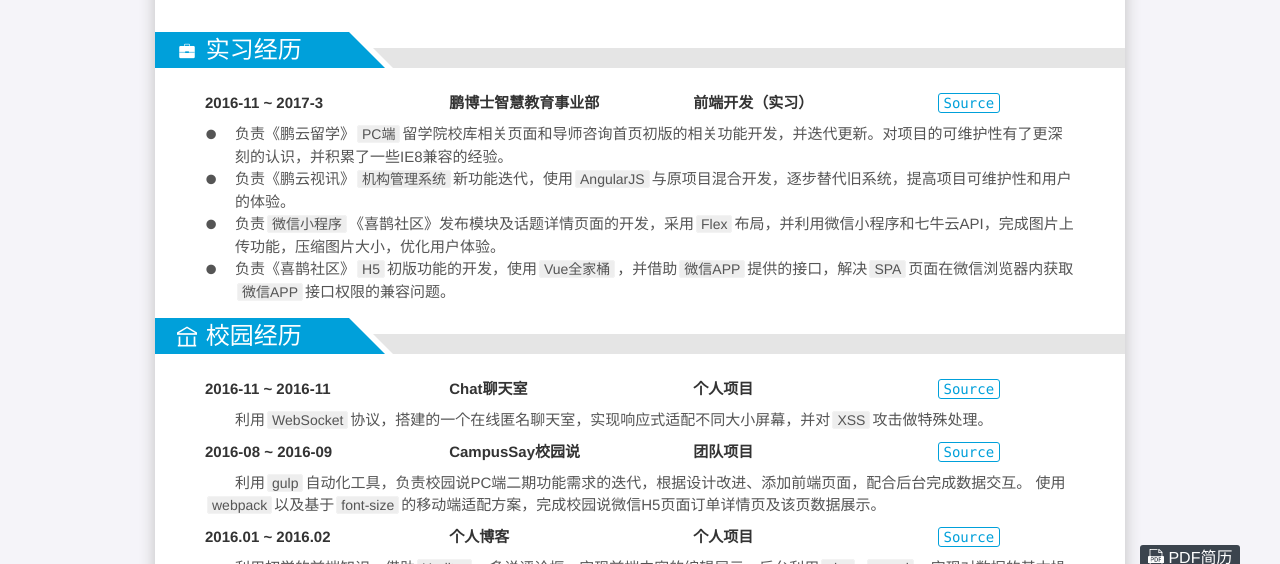
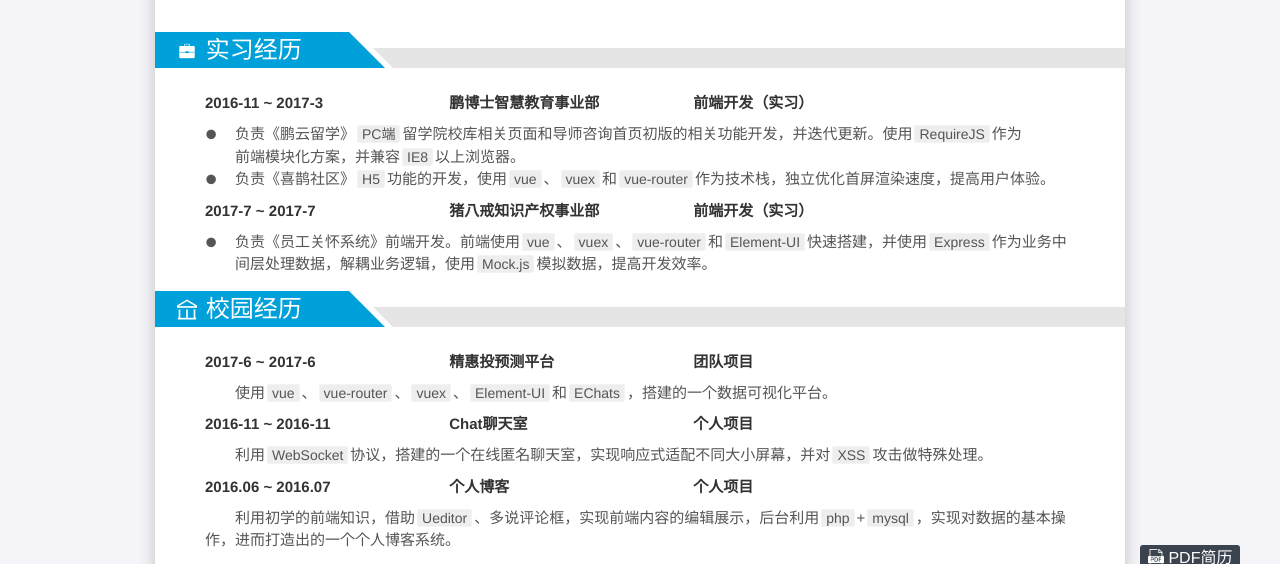
Before and after one commit to suwu150/RESUME, a website: page index.html in a window 1280 px wide. Shown: the part 223-787 px from the top of the page. Drawn offline with Linux system fonts and the light colour scheme.

Commit message:
:fire:修改简历

```diff
--- a/index.html
+++ b/index.html
@@ -49,20 +49,29 @@
                         <span class="item-time">2016-11 ~ 2017-3</span>
                         <h3 class="item-name">鹏博士智慧教育事业部</h3>
                         <span class="item-title">前端开发（实习）</span>
-                        <a class="btn item-more" href="http://www.pengyunliuxue.com/" target="_blank">Source</a>
+                        <!-- <a class="btn item-more" href="http://www.pengyunliuxue.com/" target="_blank">Source</a> -->
                     </header>
                     <div class="item-bd">
                         <p class="section-content">
-                            负责《鹏云留学》<strong>PC端</strong>留学院校库相关页面和导师咨询首页初版的相关功能开发，并迭代更新。对项目的可维护性有了更深刻的认识，并积累了一些IE8兼容的经验。
+                            负责《鹏云留学》<strong>PC端</strong>留学院校库相关页面和导师咨询首页初版的相关功能开发，并迭代更新。使用<strong>RequireJS</strong>作为<br>前端模块化方案，并兼容<strong>IE8</strong>以上浏览器。
                         </p>
                         <p class="section-content">
-                            负责《鹏云视讯》<strong>机构管理系统</strong>新功能迭代，使用<strong>AngularJS</strong>与原项目混合开发，逐步替代旧系统，提高项目可维护性和用户的体验。
+                            负责《喜鹊社区》<strong>H5</strong>功能的开发，使用<strong>vue</strong>、<strong>vuex</strong>和<strong>vue-router</strong>作为技术栈，独立优化首屏渲染速度，提高用户体验。
                         </p>
+                    </div>
+                </div>
+            </div>
+             <div class="section-bd">
+                <div class="item">
+                    <header class="item-hd">
+                        <span class="item-time">2017-7 ~ 2017-7</span>
+                        <h3 class="item-name">猪八戒知识产权事业部</h3>
+                        <span class="item-title">前端开发（实习）</span>
+                        <!-- <a class="btn item-more" href="http://www.pengyunliuxue.com/" target="_blank">Source</a> -->
+                    </header>
+                    <div class="item-bd">
                         <p class="section-content">
-                            负责<strong>微信小程序</strong>《喜鹊社区》发布模块及话题详情页面的开发，采用<strong>Flex</strong>布局，并利用微信小程序和七牛云API，完成图片上传功能，压缩图片大小，优化用户体验。
-                        </p>
-                        <p class="section-content">
-                            负责《喜鹊社区》<strong>H5</strong>初版功能的开发，使用<strong>Vue全家桶</strong>，并借助<strong>微信APP</strong>提供的接口，解决<strong>SPA</strong>页面在微信浏览器内获取<strong>微信APP</strong>接口权限的兼容问题。
+                            负责《员工关怀系统》前端开发。前端使用<strong>vue</strong>、<strong>vuex</strong>、<strong>vue-router</strong>和<strong>Element-UI</strong>快速搭建，并使用<strong>Express</strong>作为业务中间层处理数据，解耦业务逻辑，使用<strong>Mock.js</strong>模拟数据，提高开发效率。
                         </p>
                     </div>
                 </div>
@@ -79,10 +88,23 @@
             <div class="section-bd">
                 <div class="item">
                     <header class="item-hd">
+                        <span class="item-time">2017-6 ~ 2017-6</span>
+                        <h3 class="item-name">精惠投预测平台</h3>
+                        <span class="item-title">团队项目</span>
+                        <!-- <a class="btn item-more" href="https://chat.crazyc.cn/" target="_blank">Source</a> -->
+                    </header>
+                    <div class="item-bd">
+                        <p class="section-content">
+                            使用<strong>vue</strong>、<strong>vue-router</strong>、<strong>vuex</strong>、<strong>Element-UI</strong>和<strong>EChats</strong>，搭建的一个数据可视化平台。
+                        </p>
+                    </div>
+                </div>
+                <div class="item">
+                    <header class="item-hd">
                         <span class="item-time">2016-11 ~ 2016-11</span>
                         <h3 class="item-name">Chat聊天室</h3>
                         <span class="item-title">个人项目</span>
-                        <a class="btn item-more" href="https://chat.crazyc.cn/" target="_blank">Source</a>
+                        <!-- <a class="btn item-more" href="https://chat.crazyc.cn/" target="_blank">Source</a> -->
                     </header>
                     <div class="item-bd">
                         <p class="section-content">
@@ -92,23 +114,10 @@
                 </div>
                 <div class="item">
                     <header class="item-hd">
-                        <span class="item-time">2016-08 ~ 2016-09</span>
-                        <h3 class="item-name">CampusSay校园说</h3>
-                        <span class="item-title">团队项目</span>
-                        <a class="btn item-more" href="http://www.campussay.com/" target="_blank">Source</a>
-                    </header>
-                    <div class="item-bd">
-                        <p class="section-content">
-                            利用<strong>gulp</strong>自动化工具，负责校园说PC端二期功能需求的迭代，根据设计改进、添加前端页面，配合后台完成数据交互。 使用<strong>webpack</strong>以及基于<strong>font-size</strong>的移动端适配方案，完成校园说微信H5页面订单详情页及该页数据展示。
-                        </p>
-                    </div>
-                </div>
-                <div class="item">
-                    <header class="item-hd">
-                        <span class="item-time">2016.01 ~ 2016.02</span>
+                        <span class="item-time">2016.06 ~ 2016.07</span>
                         <h3 class="item-name">个人博客</h3>
                         <span class="item-title">个人项目</span>
-                        <a class="btn item-more" href="http://blog.slane.cn" target="_blank">Source</a>
+                        <!-- <a class="btn item-more" href="http://blog.slane.cn" target="_blank">Source</a> -->
                     </header>
                     <div class="item-bd">
                         <p class="section-content">
@@ -144,9 +153,7 @@
                         </p>
                     </li>
                     <li>
-                        <p class="section-content"><i class="iconfont icon-dot"></i> 使用过<strong>MVVM</strong>框架
-                            <strong>AngularJS</strong>、<strong>Vue.js</strong>。
-                        </p>
+                        <p class="section-content"><i class="iconfont icon-dot"></i> 使用过<strong>MVVM</strong>框架<strong>Vue.js</strong>。 </p>
                     </li>
                     <li>
                         <p class="section-content"><i class="iconfont icon-dot"></i> 熟练使用
@@ -155,7 +162,7 @@
                     </li>
                     <li>
                         <p class="section-content"><i class="iconfont icon-dot"></i> 能使用
-                            <strong> Gulp</strong>、<strong>Webpack</strong> 等 前端自动化 工作流。
+                            <strong> Gulp</strong>、<strong>Webpack</strong> 等 前端自动化 工作流，熟悉基本配置编写。
                         </p>
                     </li>
                     <li>
--- a/package.json
+++ b/package.json
@@ -22,7 +22,7 @@
   "keywords": [
     "resume"
   ],
-  "author": "slaneyang\u001b[D\u001b[D\u001b[D\u001b[D \u001b[3~\u001b[3~\u001b[3~\u001b[3~\u001b[C\u001b[Cyang",
+  "author": "slaneyangyang",
   "license": "ISC",
   "bugs": {
     "url": "https://github.com/proYang/RESUME/issues"
```
